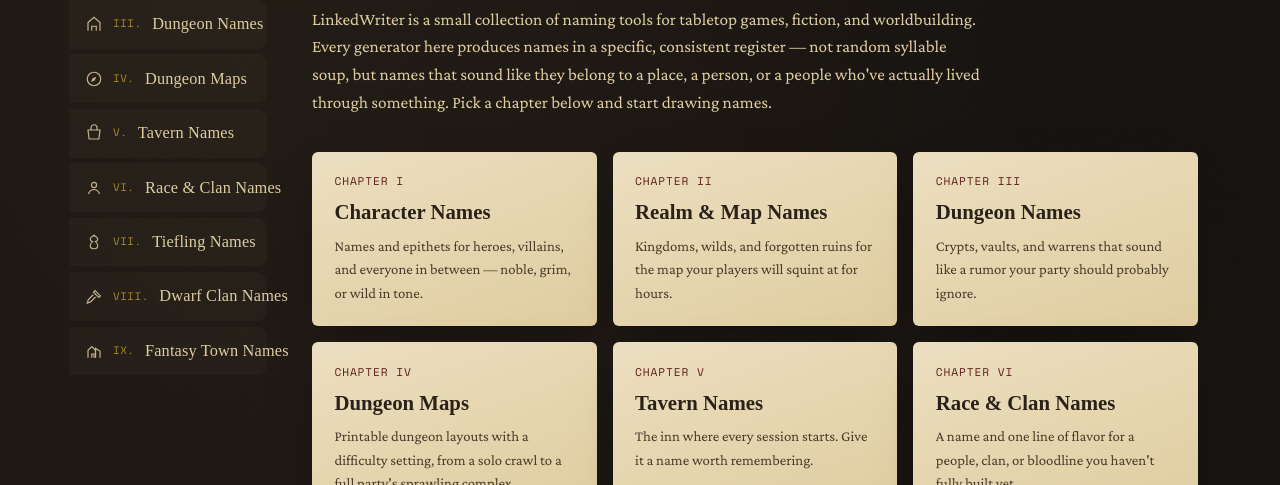
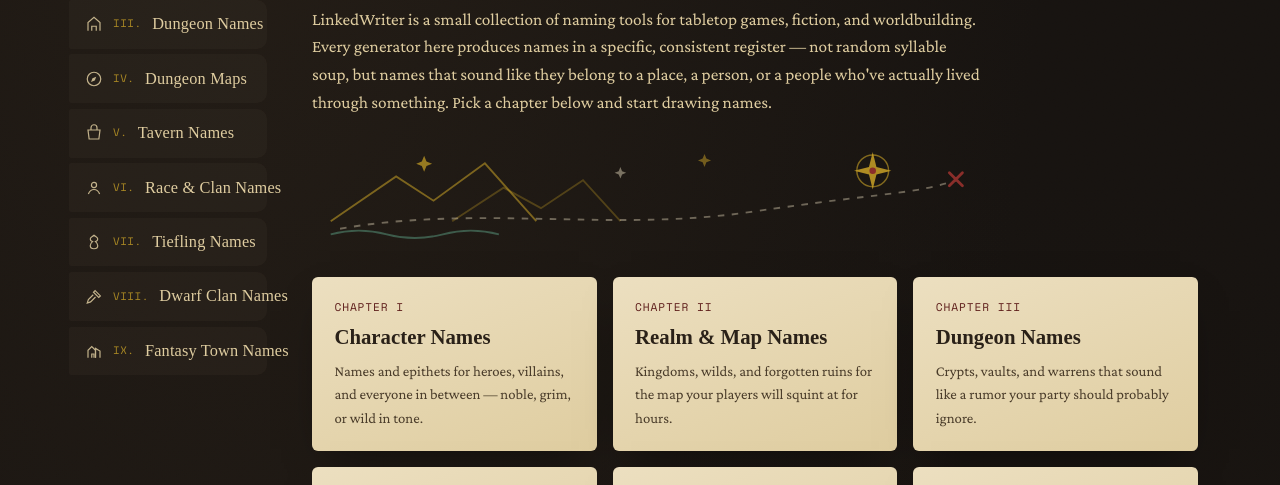
Before and after one commit to jrdtoit/linkedwriter, a plain HTML site: page index.html in a window 1280 px wide. Shown: the part 314-799 px from the top of the page. Drawn offline with nearby package versions, Linux system fonts and the light colour scheme; a web font is replaced by a local one.

Commit message:
Homepage: og:image wiring + decorative hero-art SVG strip in hero

```diff
--- a/assets/styles.css
+++ b/assets/styles.css
@@ -477,3 +477,7 @@ a:focus-visible, button:focus-visible, select:focus-visible, input:focus-visible
   #print-area .legend-item{ color:#171310; font-size:0.8rem; }
   @page{ margin:0.4in; }
 }
+
+
+/* ---------- Homepage hero art (decorative inline SVG) ---------- */
+.hero-art{ display:block; width:100%; height:auto; margin-top:1.4rem; }
--- a/index.html
+++ b/index.html
@@ -10,6 +10,11 @@
 <meta property="og:description" content="Free fantasy name generators for D&amp;D characters, realms, dungeons, taverns, and races. Built for game masters, writers, and worldbuilders.">
 <meta property="og:type" content="website">
 <meta property="og:url" content="https://www.linkedwriter.com/index.html">
+<meta property="og:image" content="https://www.linkedwriter.com/assets/og/index.png">
+<meta property="og:image:width" content="1200">
+<meta property="og:image:height" content="630">
+<meta name="twitter:card" content="summary_large_image">
+<meta name="twitter:image" content="https://www.linkedwriter.com/assets/og/index.png">
 <link rel="icon" type="image/svg+xml" href="assets/favicon.svg">
 <link rel="shortcut icon" href="favicon.ico">
 <link rel="preconnect" href="https://fonts.googleapis.com">
@@ -81,6 +86,19 @@
 
     <div class="hero-home">
       <p>LinkedWriter is a small collection of naming tools for tabletop games, fiction, and worldbuilding. Every generator here produces names in a specific, consistent register — not random syllable soup, but names that sound like they belong to a place, a person, or a people who've actually lived through something. Pick a chapter below and start drawing names.</p>
+      <svg class="hero-art" viewBox="0 0 720 110" width="720" height="110" aria-hidden="true" focusable="false">
+        <path d="M20 88 L90 40 L130 66 L185 26 L240 88" fill="none" stroke="#C9A227" stroke-opacity=".55" stroke-width="2"/>
+        <path d="M150 88 L205 52 L245 74 L290 44 L330 88" fill="none" stroke="#C9A227" stroke-opacity=".3" stroke-width="2"/>
+        <path d="M20 102 q 30 -8 60 0 t 60 0 t 60 0" fill="none" stroke="#4B7863" stroke-opacity=".7" stroke-width="2"/>
+        <path d="M30 96 C 180 70, 320 100, 470 78 S 640 60, 690 44" fill="none" stroke="#ECDFC0" stroke-opacity=".4" stroke-width="2" stroke-dasharray="7 8"/>
+        <path d="M682 36 l14 14 M696 36 l-14 14" stroke="#8A2E2A" stroke-width="3" stroke-linecap="round"/>
+        <circle cx="600" cy="34" r="17" fill="none" stroke="#C9A227" stroke-opacity=".6" stroke-width="1.6"/>
+        <path d="M600 14 L604 30 L620 34 L604 38 L600 54 L596 38 L580 34 L596 30 Z" fill="#C9A227" fill-opacity=".85"/>
+        <circle cx="600" cy="34" r="3.5" fill="#8A2E2A"/>
+        <path d="M120 18 l2.5 6 6 2.5 -6 2.5 -2.5 6 -2.5 -6 -6 -2.5 6 -2.5 Z" fill="#C9A227" fill-opacity=".7"/>
+        <path d="M420 16 l2 5 5 2 -5 2 -2 5 -2 -5 -5 -2 5 -2 Z" fill="#C9A227" fill-opacity=".5"/>
+        <path d="M330 30 l1.8 4.4 4.4 1.8 -4.4 1.8 -1.8 4.4 -1.8 -4.4 -4.4 -1.8 4.4 -1.8 Z" fill="#ECDFC0" fill-opacity=".45"/>
+      </svg>
     </div>
 
     <div class="tool-grid">
```
